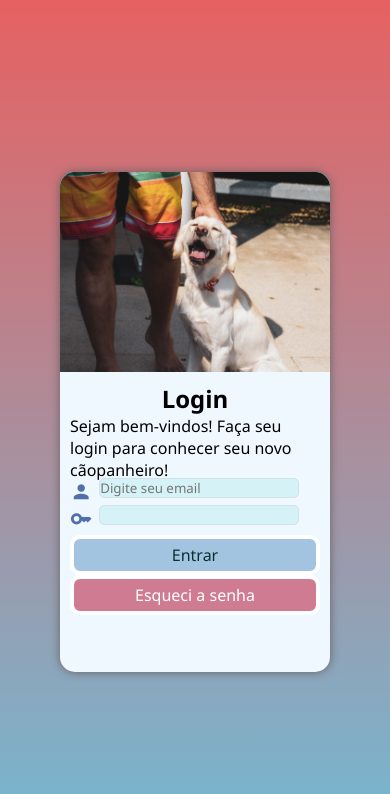
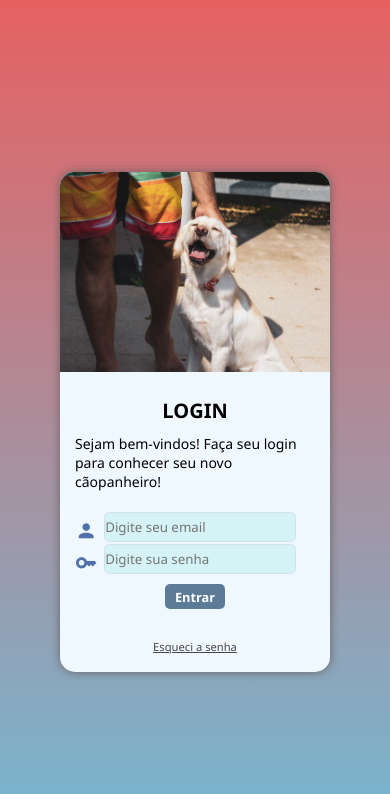
Before and after one commit to perealvees/Formularios, a plain HTML site: page index.html in a window 390 px wide. Drawn offline with Linux system fonts and the light colour scheme.

Commit message:
finalizando mobile

```diff
--- a/estilos/style.css
+++ b/estilos/style.css
@@ -19,20 +19,26 @@ main{
 
 h1{
     text-align: center;
+    font-size: 20px;
+    padding: 10px;
+}
+
+p{
+    font-size: 14px;
+    margin-bottom: 20px;
+    margin-bottom: 29px;
 }
 
 #login{
     position: absolute;
     top: 50%;
     left: 50%;
-    transform: translate(-50%, -50%);
     overflow: hidden;
     background-color: aliceblue;
     width: 270px;
     height: 500px;
     border-radius: 15px;
     box-shadow: 0px 0px 10px rgb(104, 97, 97);
-
     transform: translate(-50%, -50%);
     transition: width .3s, height .3s;
     -o-transition-timing-function: ease;
@@ -48,6 +54,7 @@ h1{
     width: 100%;
 
 }
+
 
 span.material-icons{
     color: rgb(81, 112, 170);
@@ -65,6 +72,8 @@ div.campo > input{
     border: 1px solid rgb(210, 225, 235);
     border-radius: 5px;
     transform: translateY(-10px);
+    height: 30px;
+    width: 80%;
 }
 
 div.campo >input:focus-within{
@@ -73,45 +82,51 @@ div.campo >input:focus-within{
 
 
 #formulario{
-    padding: 10px;
+    padding: 15px;
     display: block;
 }
 
+
 form > input {
     display: block;
-    font-size: 1em;
-    color: rgb(10, 49, 46);
-    width: 100%;
-    height: 40px;
+    justify-content: center;
+    font-size: .8em;
+    font-weight: 700;
+    color: rgb(255, 255, 255);
+    width: 25%;
+    height: 25px;
     border: none;
     cursor: pointer;
-    background-color: rgb(162, 196, 224);
-    border-radius: 10px;
-    border: 4px solid white;
+    background-color: rgb(91, 123, 150);
+    border-radius: 5px;
+    margin: auto;
+
 }
 
 form > input:hover{
-    background-color: rgb(95, 146, 172);
+    background-color: rgb(77, 98, 110);
+    color: white;
+}
+
+.botao{
+    margin-top: 30px;
 }
 
 a.botao{
     display: block;
-    padding-top: 5px;
+    text-align: center;
+    font-size: 0.7em;
+    width: 100%;
+    height: 10px;
+    color: rgb(71, 71, 71);
 
-    text-decoration: none;
-    text-align: center;
-    font-size: 1em;
-    width: 100%;
-    height: 40px;
-    background-color: rgba(204, 113, 136, 0.911);
-    color: rgb(255, 255, 255);
-    border: 4px solid white;
-    border-radius: 10px;
 }
 
 a.botao:hover{
-    background-color: rgb(177, 97, 117);
+    color: black;
+    font-weight: bold;
 }
+
 
 label {
     display: none;
--- a/index.html
+++ b/index.html
@@ -14,7 +14,7 @@
             <div id="imagem">
                 </div>
             <div id="formulario">
-                <h1>Login</h1>
+                <h1>LOGIN</h1>
                     <p>Sejam bem-vindos! Faça seu login para conhecer seu novo cãopanheiro!</p>
 
                 <form action="login.php" method="post">
@@ -25,7 +25,7 @@
                     </div>
                     <div class="campo">
                         <span class="material-icons">key</span>
-                        <input type="password" name="login" id="isenha" placeholder="" required>
+                        <input type="password" name="login" id="isenha" placeholder="Digite sua senha" required>
                         <label for="isenha">Senha:</label>
                     </div>
                    <input type="submit" value="Entrar">
```
